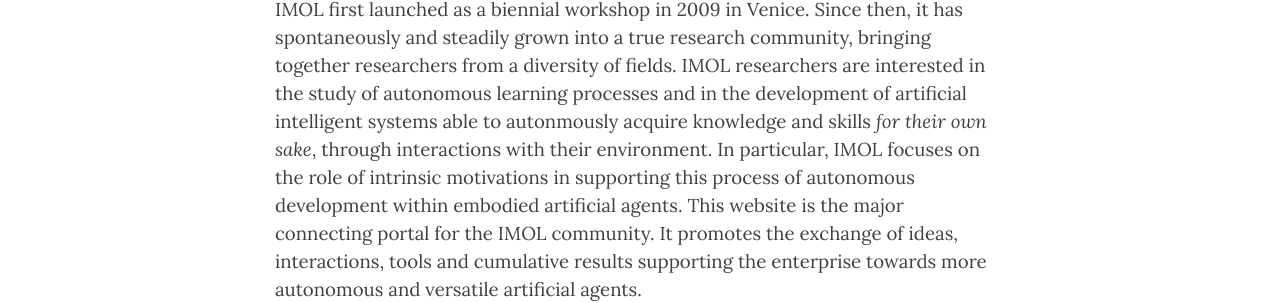
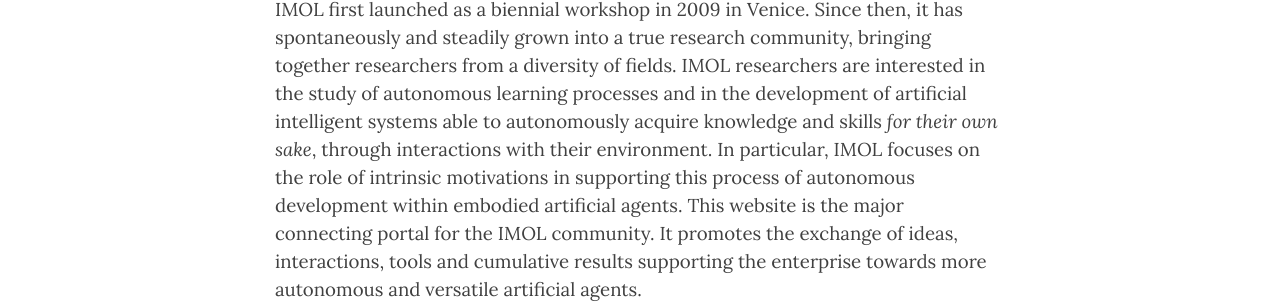
Before and after one commit to imol-community/imol-community.github.io, a Jekyll site: the page built from home.md, in a window 1280 px wide and 900 px high, scrolled down 377 px. Shown: the part 263-566 px from the top of the window. Built offline with Jekyll 4.4.1, drawn with Linux system fonts in a browser that asks for light colours; nearby versions of some CDN libraries.

Commit message:
fix typos

```diff
--- a/home.md
+++ b/home.md
@@ -15,7 +15,7 @@
 <div class='description' style='font-size: 14pt;'>
 IMOL first launched as a biennial workshop in 2009 in Venice. Since then, it has spontaneously and steadily grown into a true research community, bringing together researchers
 from a diversity of fields. IMOL researchers are interested in the study of autonomous learning processes and in the development of artificial intelligent systems able to
-autonmously acquire knowledge and skills <i>for their own sake</i>, through interactions with their environment.
+autonomously acquire knowledge and skills <i>for their own sake</i>, through interactions with their environment.
 In particular, IMOL focuses on the role of intrinsic motivations in supporting this process of autonomous development within embodied artificial agents.
 
 This website is the major connecting portal for the IMOL community. It promotes the exchange of ideas, interactions, tools and cumulative results supporting the
--- a/index.html
+++ b/index.html
@@ -15,7 +15,7 @@
 <div class='description' style='font-size: 14pt;'>
     IMOL first launched as a biennial workshop in 2009 in Venice. Since then, it has spontaneously and steadily grown into a true research community, bringing together researchers
     from a diversity of fields. IMOL researchers are interested in the study of autonomous learning processes and in the development of artificial intelligent systems able to
-    autonmously acquire knowledge and skills <i>for their own sake</i>, through interactions with their environment.
+    autonomously acquire knowledge and skills <i>for their own sake</i>, through interactions with their environment.
     In particular, IMOL focuses on the role of intrinsic motivations in supporting this process of autonomous development within embodied artificial agents.
 
     This website is the major connecting portal for the IMOL community. It promotes the exchange of ideas, interactions, tools and cumulative results supporting the
```
Also changed, not shown: archive.md (+1 -1 lines).
